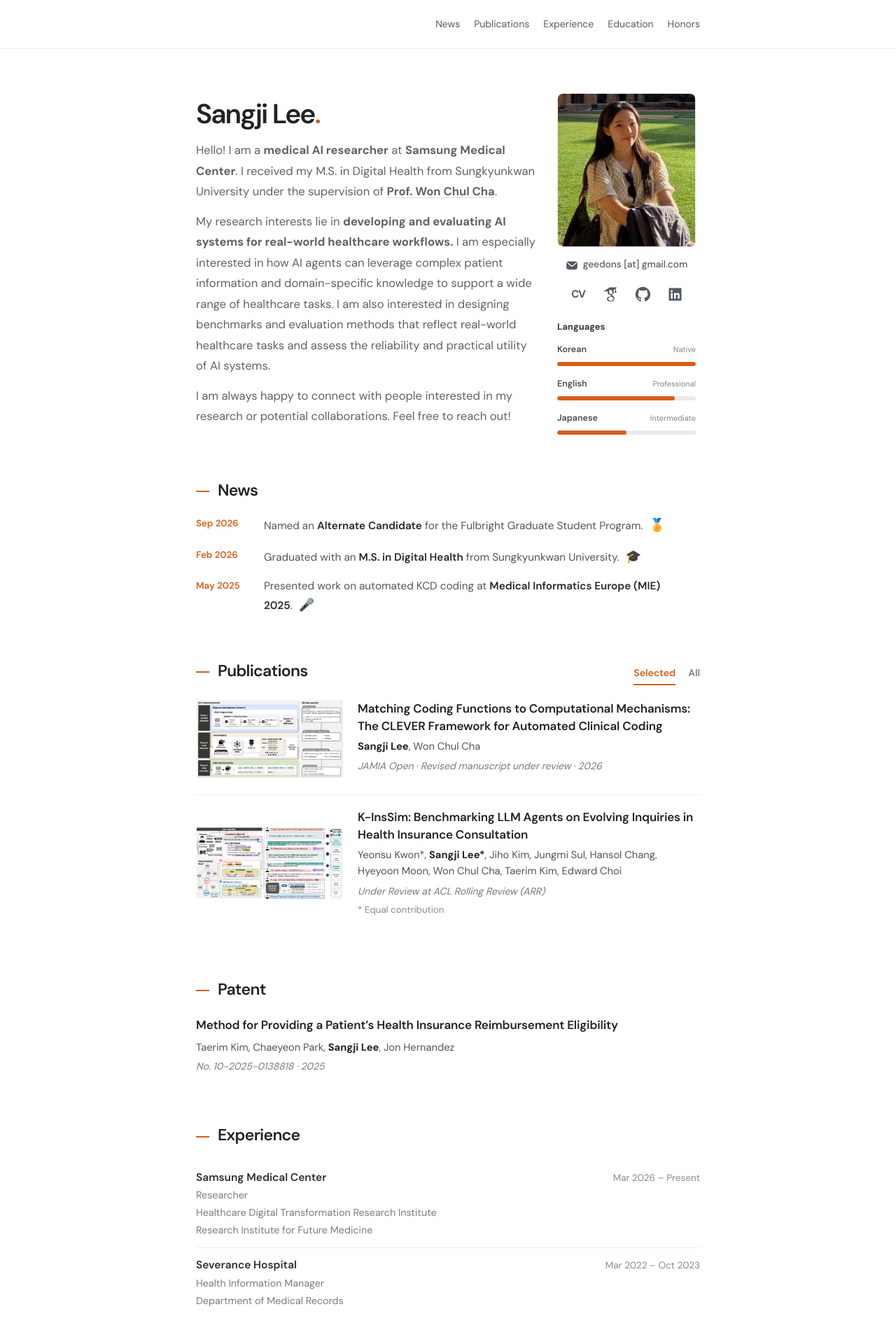
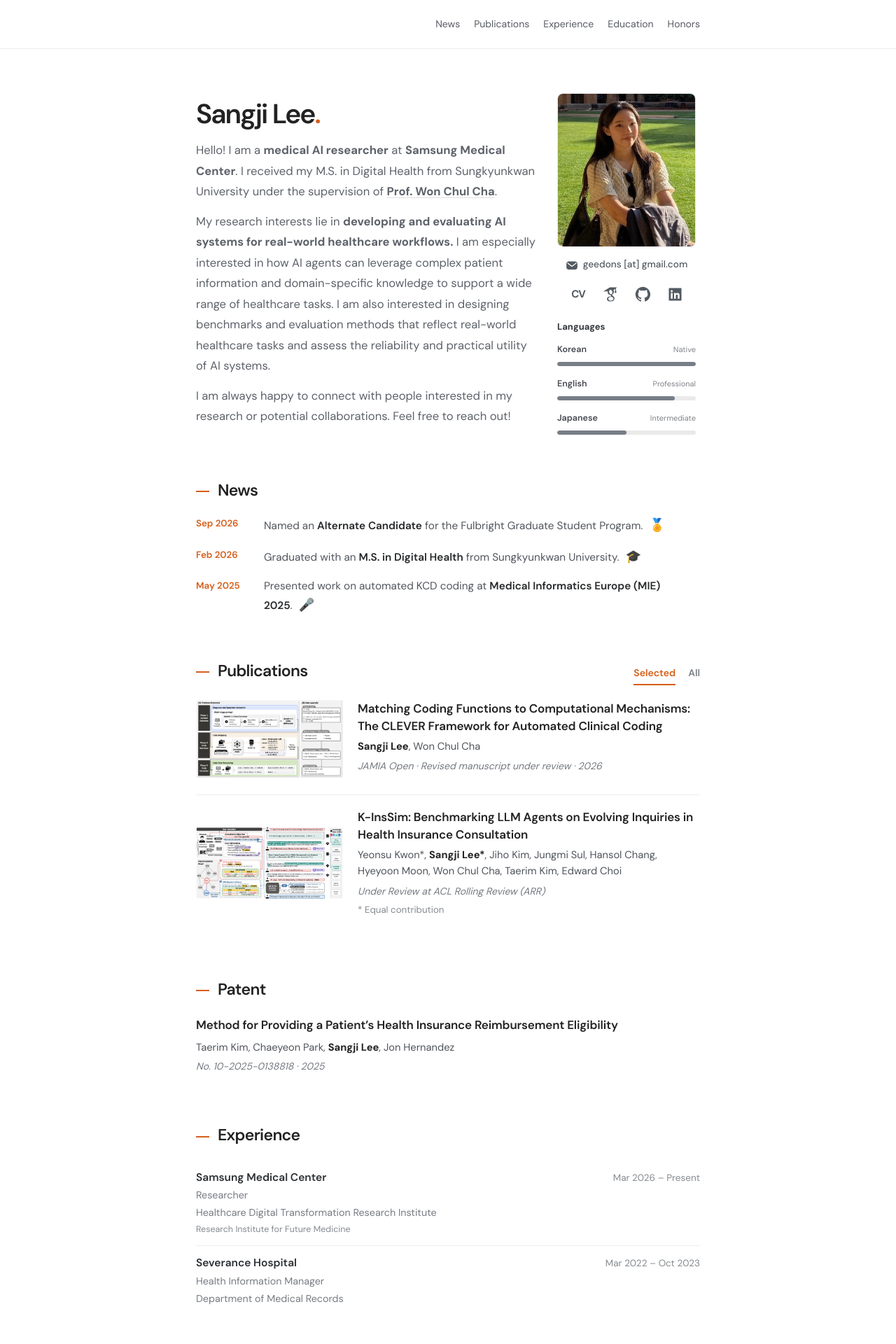
Before and after one commit to sangji06/sangji06.github.io, a Jekyll site: the page built from index.html, in a window 1280 px wide. Shown: the top 1920 px of the page at 70% size. Built offline with Jekyll 4.4.1, drawn with Linux system fonts in a browser that asks for light colours.

Commit message:
Change background color and add detail styles
Updated background color for .language-fill class and added styles for detail notes and affiliations.

```diff
--- a/assets/css/style.css
+++ b/assets/css/style.css
@@ -346,7 +346,7 @@ footer { font-size:13px; }
 .language-fill {
   display: block;
   height: 100%;
-  background: var(--orange);
+  background: #777E87;
   border-radius: inherit;
 }
 
@@ -374,3 +374,16 @@ footer { font-size:13px; }
 @media (max-width: 440px) {
   .pub .thumb { width: 116px; flex-basis: 116px; }
 }
+
+
+/* Honors & Awards: additional notes */
+.detail-main .detail-note {
+  font-size: 12.5px;
+  color: #858A90;
+}
+
+/* Experience: parent organization */
+.detail-main .affiliation {
+  font-size: 12.5px;
+  color: #858A90;
+}
```
